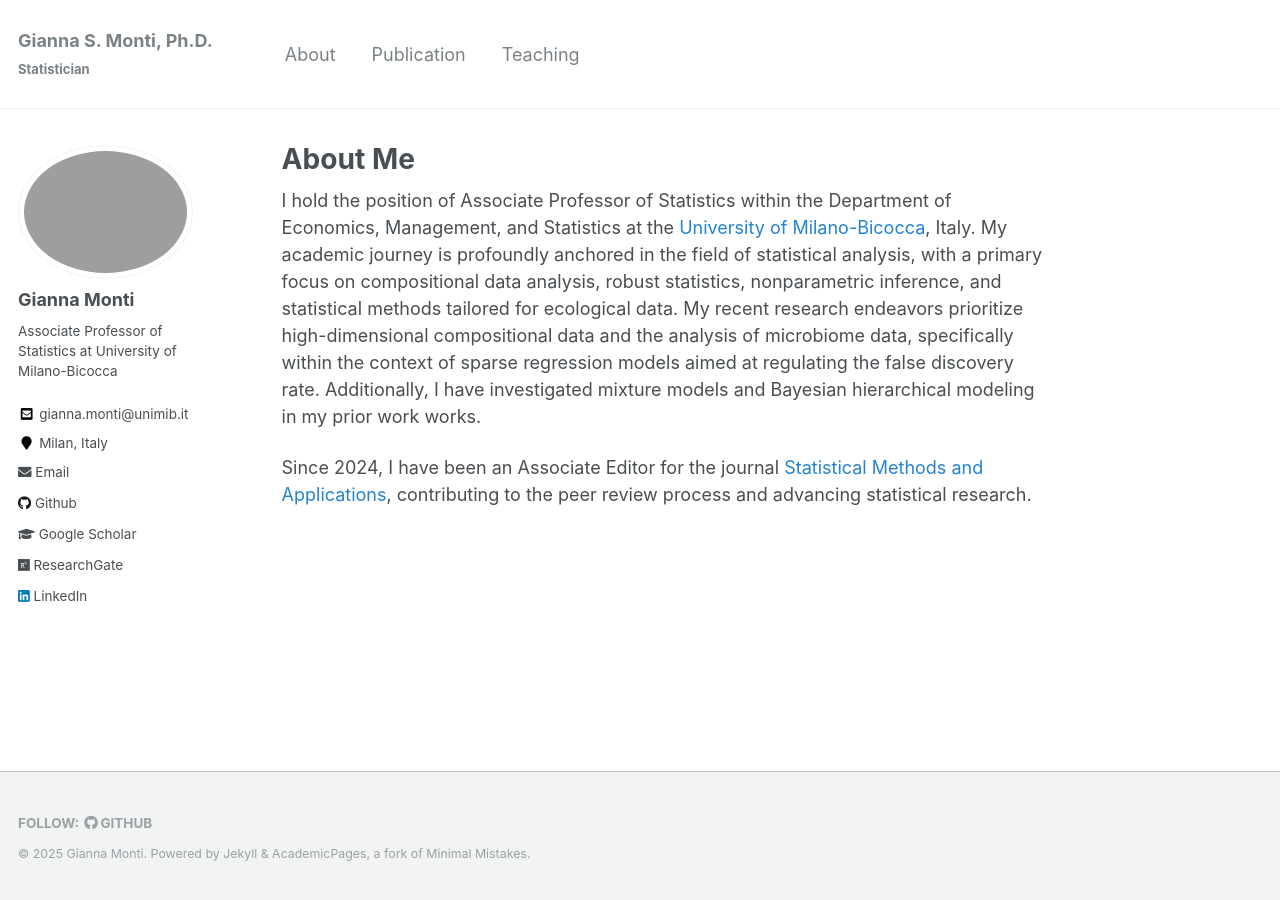
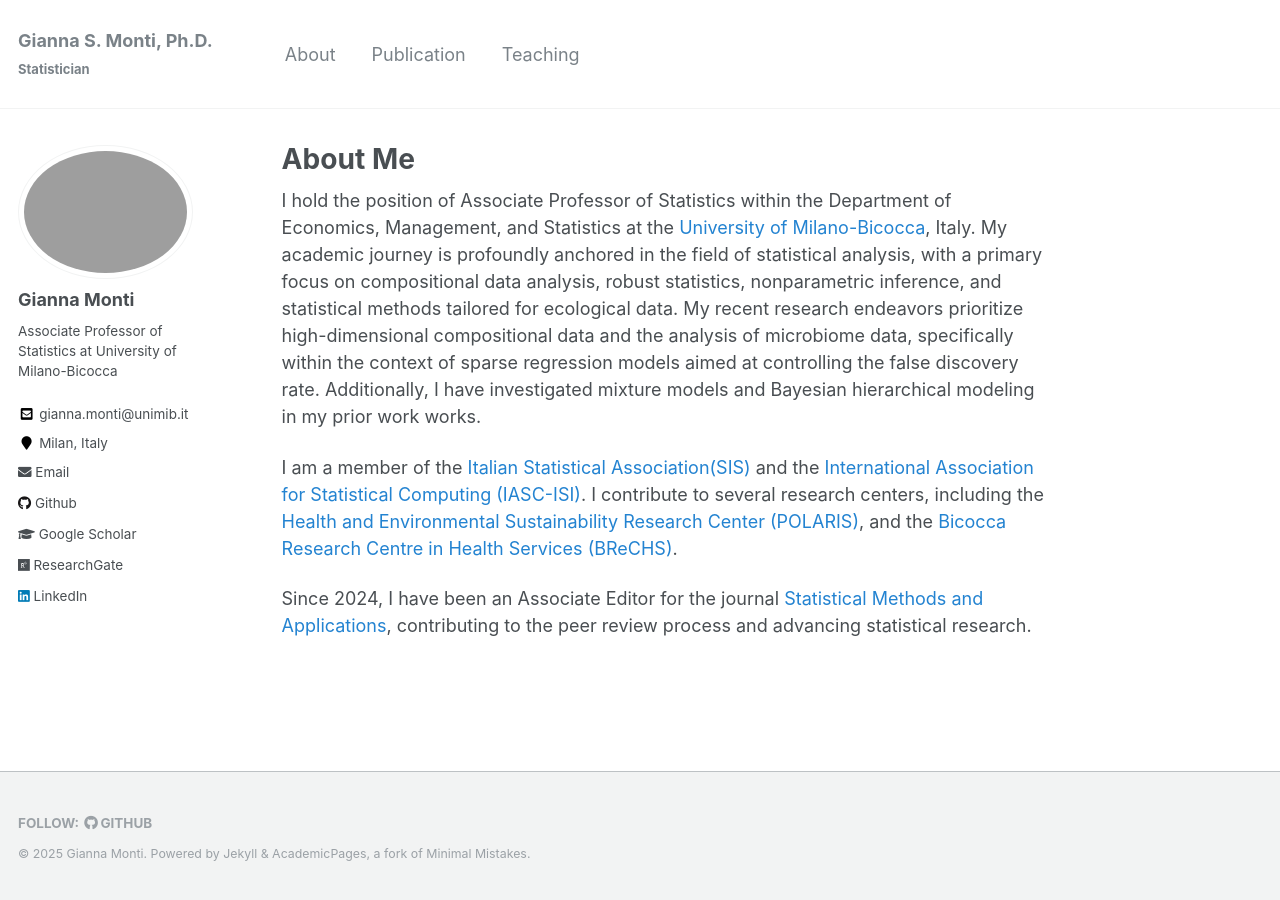
Before and after one commit to giannamonti/giannamonti.github.io, a Jekyll site: the page built from _pages/about.md, in a window 1280 px wide. Built offline with Jekyll 4.4.1, drawn with Linux system fonts in a browser that asks for light colours.

Commit message:
membership

```diff
--- a/_pages/about.md
+++ b/_pages/about.md
@@ -8,7 +8,8 @@ redirect_from:
   - /about.html
 ---
 
-I hold the position of Associate Professor of Statistics within the Department of Economics, Management, and Statistics at the [University of Milano-Bicocca](https://dems.unimib.it/en), Italy. My academic journey is profoundly anchored in the field of statistical analysis, with a primary focus on compositional data analysis, robust statistics, nonparametric inference, and statistical methods tailored for ecological data. My recent research endeavors prioritize high-dimensional compositional data and the analysis of microbiome data, specifically within the context of sparse regression models aimed at regulating the false discovery rate. Additionally, I have investigated mixture models and Bayesian hierarchical modeling in my prior work works.
+I hold the position of Associate Professor of Statistics within the Department of Economics, Management, and Statistics at the [University of Milano-Bicocca](https://dems.unimib.it/en), Italy. My academic journey is profoundly anchored in the field of statistical analysis, with a primary focus on compositional data analysis, robust statistics, nonparametric inference, and statistical methods tailored for ecological data. My recent research endeavors prioritize high-dimensional compositional data and the analysis of microbiome data, specifically within the context of sparse regression models aimed at controlling the false discovery rate. Additionally, I have investigated mixture models and Bayesian hierarchical modeling in my prior work works.
 
+I am a member of the [Italian Statistical Association(SIS)](https://www.sis-statistica.it/) and the [International Association for Statistical Computing (IASC-ISI)](https://iasc-isi.org/). I contribute to several research centers, including the [Health and Environmental Sustainability Research Center (POLARIS)](https://polaris.unimib.it/en/research/), and the [Bicocca Research Centre in Health Services (BReCHS)](https://en.unimib.it/ugov/organizationunit/362573).
 
 Since 2024, I have been an Associate Editor for the journal [Statistical Methods and Applications](https://link.springer.com/journal/10260), contributing to the peer review process and advancing statistical research.
```
